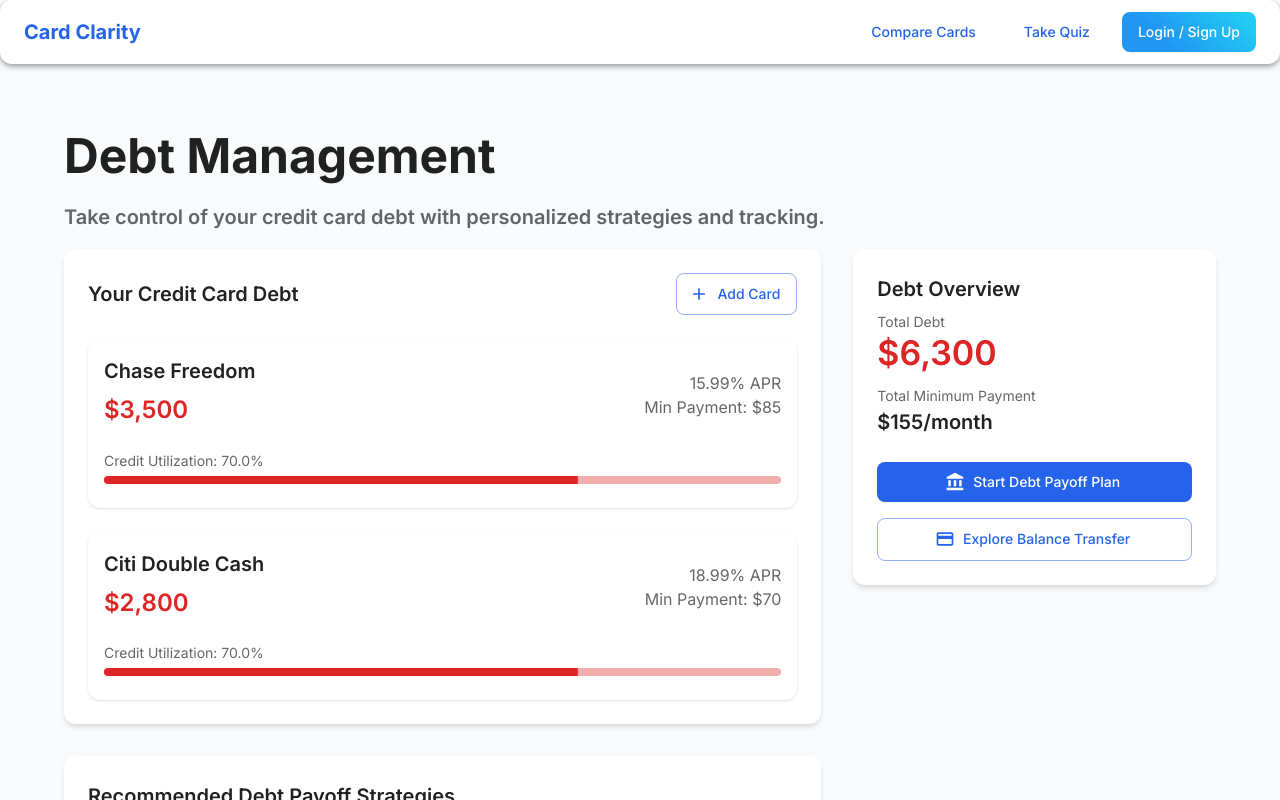
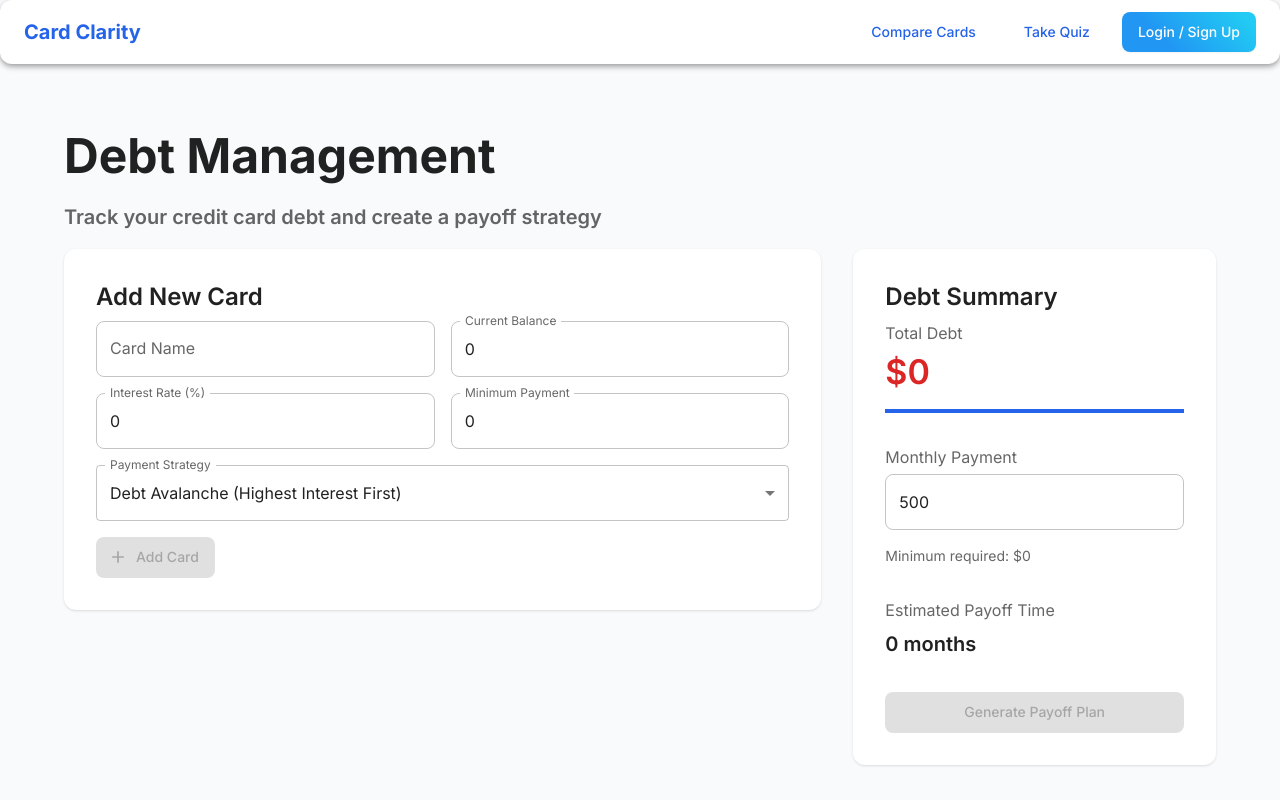
Before and after one commit to nickjackson801/card-clarity, a React (Vite) app: page /card-clarity/debt in a window 1280 px wide. Shown: the top 800 px of the page. Built offline with nearby package versions, Linux system fonts and the light colour scheme.

Commit message:
Fix slider scale and restore debt management page

```diff
--- a/src/pages/DebtManagement.tsx
+++ b/src/pages/DebtManagement.tsx
@@ -14,6 +14,13 @@ import {
   Divider,
   Card,
   CardContent,
+  TextField,
+  Select,
+  MenuItem,
+  FormControl,
+  InputLabel,
+  IconButton,
+  Tooltip,
 } from '@mui/material';
 import {
   TrendingDown,
@@ -22,26 +29,69 @@ import {
   SwapHoriz,
   CreditCard,
   Add,
+  Delete,
 } from '@mui/icons-material';
 import { motion } from 'framer-motion';
 
+interface DebtCard {
+  id: string;
+  name: string;
+  balance: number;
+  interestRate: number;
+  minimumPayment: number;
+  paymentStrategy: 'avalanche' | 'snowball';
+}
+
 const DebtManagement = () => {
-  const [debts] = useState([
+  const [debtCards, setDebtCards] = useState<DebtCard[]>([]);
+  const [monthlyPayment, setMonthlyPayment] = useState<number>(500);
+  const [newCard, setNewCard] = useState<Partial<DebtCard>>({
+    name: '',
+    balance: 0,
+    interestRate: 0,
+    minimumPayment: 0,
+    paymentStrategy: 'avalanche',
+  });
+
+  const handleAddCard = () => {
+    if (newCard.name && newCard.balance && newCard.interestRate && newCard.minimumPayment) {
+      setDebtCards([
+        ...debtCards,
         {
-      cardName: 'Chase Freedom',
-      balance: 3500,
-      apr: 15.99,
-      minimumPayment: 85,
-      creditLimit: 5000,
-    },
-    {
-      cardName: 'Citi Double Cash',
-      balance: 2800,
-      apr: 18.99,
-      minimumPayment: 70,
-      creditLimit: 4000,
+          id: Date.now().toString(),
+          name: newCard.name,
+          balance: newCard.balance,
+          interestRate: newCard.interestRate,
+          minimumPayment: newCard.minimumPayment,
+          paymentStrategy: newCard.paymentStrategy as 'avalanche' | 'snowball',
         },
       ]);
+      setNewCard({
+        name: '',
+        balance: 0,
+        interestRate: 0,
+        minimumPayment: 0,
+        paymentStrategy: 'avalanche',
+      });
+    }
+  };
+
+  const handleDeleteCard = (id: string) => {
+    setDebtCards(debtCards.filter((card) => card.id !== id));
+  };
+
+  const totalDebt = debtCards.reduce((sum, card) => sum + card.balance, 0);
+  const totalMinPayment = debtCards.reduce((sum, card) => sum + card.minimumPayment, 0);
+
+  const getPayoffTime = () => {
+    if (totalDebt === 0) return 0;
+    const monthlyInterestRate = debtCards.reduce(
+      (sum, card) => sum + (card.balance * (card.interestRate / 100) / 12),
+      0
+    );
+    const effectivePayment = monthlyPayment - monthlyInterestRate;
+    return Math.ceil(totalDebt / effectivePayment);
+  };
 
   const strategies = [
     {
@@ -71,9 +121,6 @@ const DebtManagement = () => {
     return (balance / limit) * 100;
   };
 
-  const totalDebt = debts.reduce((sum, debt) => sum + debt.balance, 0);
-  const totalMinimum = debts.reduce((sum, debt) => sum + debt.minimumPayment, 0);
-
   return (
     <Container maxWidth="lg" sx={{ py: 8 }}>
       <motion.div
@@ -85,144 +132,159 @@ const DebtManagement = () => {
           Debt Management
         </Typography>
         <Typography variant="h6" color="text.secondary" paragraph>
-          Take control of your credit card debt with personalized strategies and tracking.
+          Track your credit card debt and create a payoff strategy
         </Typography>
       </motion.div>
 
       <Grid container spacing={4}>
         <Grid item xs={12} md={8}>
-          <motion.div
-            initial={{ opacity: 0, x: -20 }}
-            animate={{ opacity: 1, x: 0 }}
-            transition={{ duration: 0.5, delay: 0.2 }}
+          <Paper sx={{ p: 4, mb: 4 }}>
+            <Typography variant="h5" gutterBottom>
+              Add New Card
+            </Typography>
+            <Grid container spacing={2}>
+              <Grid item xs={12} sm={6}>
+                <TextField
+                  fullWidth
+                  label="Card Name"
+                  value={newCard.name}
+                  onChange={(e) => setNewCard({ ...newCard, name: e.target.value })}
+                />
+              </Grid>
+              <Grid item xs={12} sm={6}>
+                <TextField
+                  fullWidth
+                  label="Current Balance"
+                  type="number"
+                  value={newCard.balance}
+                  onChange={(e) => setNewCard({ ...newCard, balance: Number(e.target.value) })}
+                />
+              </Grid>
+              <Grid item xs={12} sm={6}>
+                <TextField
+                  fullWidth
+                  label="Interest Rate (%)"
+                  type="number"
+                  value={newCard.interestRate}
+                  onChange={(e) => setNewCard({ ...newCard, interestRate: Number(e.target.value) })}
+                />
+              </Grid>
+              <Grid item xs={12} sm={6}>
+                <TextField
+                  fullWidth
+                  label="Minimum Payment"
+                  type="number"
+                  value={newCard.minimumPayment}
+                  onChange={(e) => setNewCard({ ...newCard, minimumPayment: Number(e.target.value) })}
+                />
+              </Grid>
+              <Grid item xs={12}>
+                <FormControl fullWidth>
+                  <InputLabel>Payment Strategy</InputLabel>
+                  <Select
+                    value={newCard.paymentStrategy || 'avalanche'}
+                    label="Payment Strategy"
+                    onChange={(e) => setNewCard({ ...newCard, paymentStrategy: e.target.value as 'avalanche' | 'snowball' })}
                   >
-            <Paper sx={{ p: 3, mb: 4 }} elevation={2}>
-              <Box sx={{ display: 'flex', justifyContent: 'space-between', alignItems: 'center', mb: 3 }}>
-                <Typography variant="h6">Your Credit Card Debt</Typography>
-                <Button startIcon={<Add />} variant="outlined">
+                    <MenuItem value="avalanche">Debt Avalanche (Highest Interest First)</MenuItem>
+                    <MenuItem value="snowball">Debt Snowball (Lowest Balance First)</MenuItem>
+                  </Select>
+                </FormControl>
+              </Grid>
+              <Grid item xs={12}>
+                <Button
+                  variant="contained"
+                  onClick={handleAddCard}
+                  startIcon={<Add />}
+                  disabled={!newCard.name || !newCard.balance}
+                >
                   Add Card
                 </Button>
-              </Box>
-              <Grid container spacing={3}>
-                {debts.map((debt) => (
-                  <Grid item xs={12} key={debt.cardName}>
-                    <Card>
+              </Grid>
+            </Grid>
+          </Paper>
+
+          {debtCards.map((card) => (
+            <Card key={card.id} sx={{ mb: 2 }}>
               <CardContent>
                 <Box sx={{ display: 'flex', justifyContent: 'space-between', alignItems: 'center' }}>
-                          <Box>
-                            <Typography variant="h6" gutterBottom>
-                              {debt.cardName}
-                            </Typography>
-                            <Typography variant="h5" color="error" gutterBottom>
-                              ${debt.balance.toLocaleString()}
-                            </Typography>
+                  <Typography variant="h6">{card.name}</Typography>
+                  <IconButton onClick={() => handleDeleteCard(card.id)} color="error">
+                    <Delete />
+                  </IconButton>
                 </Box>
-                          <Box sx={{ textAlign: 'right' }}>
-                            <Typography color="text.secondary">
-                              {debt.apr}% APR
-                            </Typography>
-                            <Typography color="text.secondary">
-                              Min Payment: ${debt.minimumPayment}
-                            </Typography>
-                          </Box>
-                        </Box>
-                        <Box sx={{ mt: 2 }}>
-                          <Typography variant="body2" color="text.secondary" gutterBottom>
-                            Credit Utilization: {calculateUtilization(debt.balance, debt.creditLimit).toFixed(1)}%
-                          </Typography>
-                          <LinearProgress
-                            variant="determinate"
-                            value={calculateUtilization(debt.balance, debt.creditLimit)}
-                            color={calculateUtilization(debt.balance, debt.creditLimit) > 30 ? "error" : "primary"}
-                            sx={{ height: 8, borderRadius: 4 }}
-                          />
-                        </Box>
+                <Grid container spacing={2} sx={{ mt: 1 }}>
+                  <Grid item xs={12} sm={4}>
+                    <Typography color="text.secondary">Balance</Typography>
+                    <Typography variant="h6">${card.balance.toLocaleString()}</Typography>
+                  </Grid>
+                  <Grid item xs={12} sm={4}>
+                    <Typography color="text.secondary">Interest Rate</Typography>
+                    <Typography variant="h6">{card.interestRate}%</Typography>
+                  </Grid>
+                  <Grid item xs={12} sm={4}>
+                    <Typography color="text.secondary">Minimum Payment</Typography>
+                    <Typography variant="h6">${card.minimumPayment.toLocaleString()}</Typography>
+                  </Grid>
+                </Grid>
               </CardContent>
             </Card>
-                  </Grid>
           ))}
-              </Grid>
-            </Paper>
-          </motion.div>
-
-          <motion.div
-            initial={{ opacity: 0, x: -20 }}
-            animate={{ opacity: 1, x: 0 }}
-            transition={{ duration: 0.5, delay: 0.3 }}
-          >
-            <Paper sx={{ p: 3 }} elevation={2}>
-              <Typography variant="h6" gutterBottom>
-                Recommended Debt Payoff Strategies
-              </Typography>
-              <List>
-                {strategies.map((strategy, index) => (
-                  <div key={strategy.title}>
-                    {index > 0 && <Divider />}
-                    <ListItem>
-                      <ListItemIcon>
-                        {strategy.icon}
-                      </ListItemIcon>
-                      <ListItemText
-                        primary={strategy.title}
-                        secondary={strategy.description}
-                      />
-                      <Box sx={{ textAlign: 'right' }}>
-                        <Typography color="success.main">
-                          Save {strategy.savings}
-                        </Typography>
-                        <Typography variant="body2" color="text.secondary">
-                          {strategy.timeToDebtFree}
-                        </Typography>
-                      </Box>
-                    </ListItem>
-                  </div>
-                ))}
-              </List>
-            </Paper>
-          </motion.div>
         </Grid>
 
         <Grid item xs={12} md={4}>
-          <motion.div
-            initial={{ opacity: 0, x: 20 }}
-            animate={{ opacity: 1, x: 0 }}
-            transition={{ duration: 0.5, delay: 0.4 }}
-          >
-            <Paper sx={{ p: 3, mb: 4 }} elevation={2}>
-              <Typography variant="h6" gutterBottom>
-                Debt Overview
+          <Paper sx={{ p: 4, position: 'sticky', top: 24 }}>
+            <Typography variant="h5" gutterBottom>
+              Debt Summary
             </Typography>
-              <Box sx={{ mb: 3 }}>
-                <Typography variant="body2" color="text.secondary">
+            <Box sx={{ mb: 4 }}>
+              <Typography color="text.secondary" gutterBottom>
                 Total Debt
               </Typography>
               <Typography variant="h4" color="error" gutterBottom>
                 ${totalDebt.toLocaleString()}
               </Typography>
+              <LinearProgress
+                variant="determinate"
+                value={Math.min((monthlyPayment / totalMinPayment) * 100, 100)}
+                sx={{ mt: 2 }}
+              />
+            </Box>
+
+            <Box sx={{ mb: 4 }}>
+              <Typography color="text.secondary" gutterBottom>
+                Monthly Payment
+              </Typography>
+              <TextField
+                fullWidth
+                type="number"
+                value={monthlyPayment}
+                onChange={(e) => setMonthlyPayment(Number(e.target.value))}
+                sx={{ mb: 2 }}
+              />
               <Typography variant="body2" color="text.secondary">
-                  Total Minimum Payment
+                Minimum required: ${totalMinPayment.toLocaleString()}
+              </Typography>
+            </Box>
+
+            <Box>
+              <Typography color="text.secondary" gutterBottom>
+                Estimated Payoff Time
               </Typography>
               <Typography variant="h6">
-                  ${totalMinimum.toLocaleString()}/month
+                {getPayoffTime()} months
               </Typography>
             </Box>
+
             <Button
+              fullWidth
               variant="contained"
-                fullWidth
-                startIcon={<AccountBalance />}
-                sx={{ mb: 2 }}
+              sx={{ mt: 4 }}
+              disabled={debtCards.length === 0}
             >
-                Start Debt Payoff Plan
-              </Button>
-              <Button
-                variant="outlined"
-                fullWidth
-                startIcon={<CreditCard />}
-              >
-                Explore Balance Transfer
+              Generate Payoff Plan
             </Button>
           </Paper>
-          </motion.div>
         </Grid>
       </Grid>
     </Container>
```
Also changed, not shown: src/pages/CardComparison.tsx (+11 -4 lines). Lines whose indentation alone changed are shown as unchanged.
